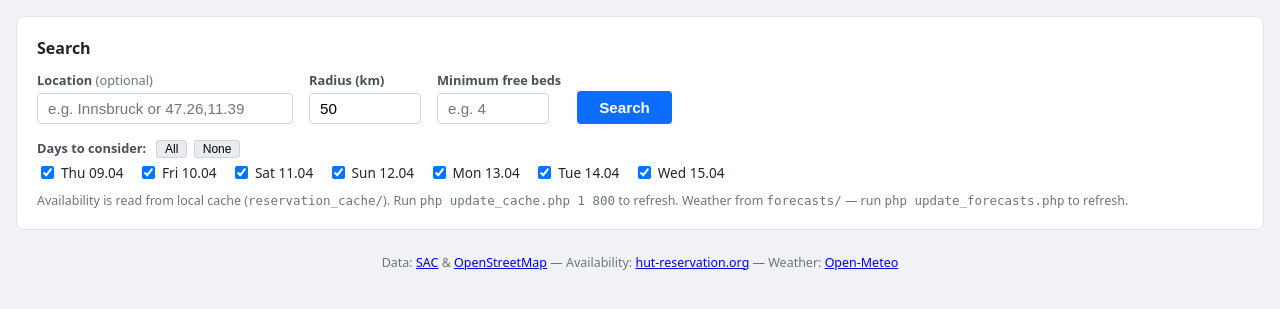
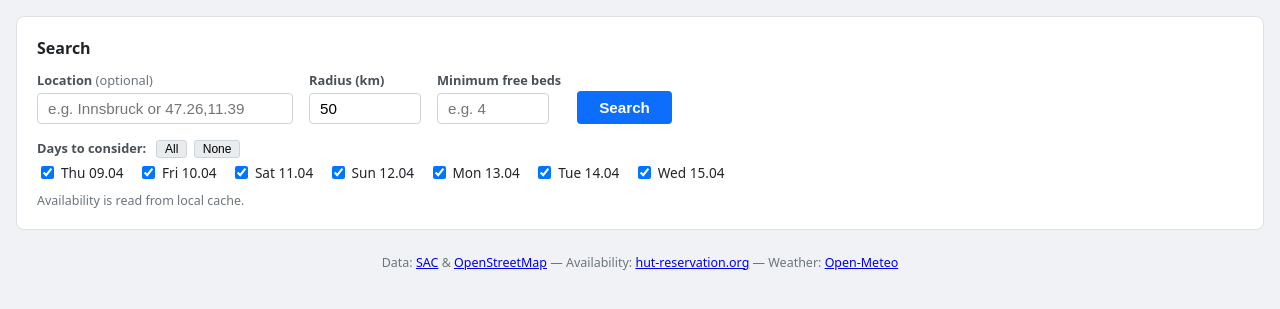
Before and after one commit to severin-kacianka/alpine_hut, a PHP site: page /where2go.php in a window 1280 px wide. Shown: the part 93-402 px from the top of the page. Run offline with PHP 8.4, Linux system fonts and the light colour scheme.

Commit message:
less info

```diff
--- a/where2go.php
+++ b/where2go.php
@@ -536,7 +536,7 @@ foreach ($all_dates as $d) {
 }
 echo '</div></div>';
 
-echo '<p class="hint">Availability is read from local cache (<code>reservation_cache/</code>). Run <code>php update_cache.php 1 800</code> to refresh. Weather from <code>forecasts/</code> — run <code>php update_forecasts.php</code> to refresh.</p>';
+echo '<p class="hint">Availability is read from local cache. </p>';
 echo '</form>';
 echo '</div>';
 
```
